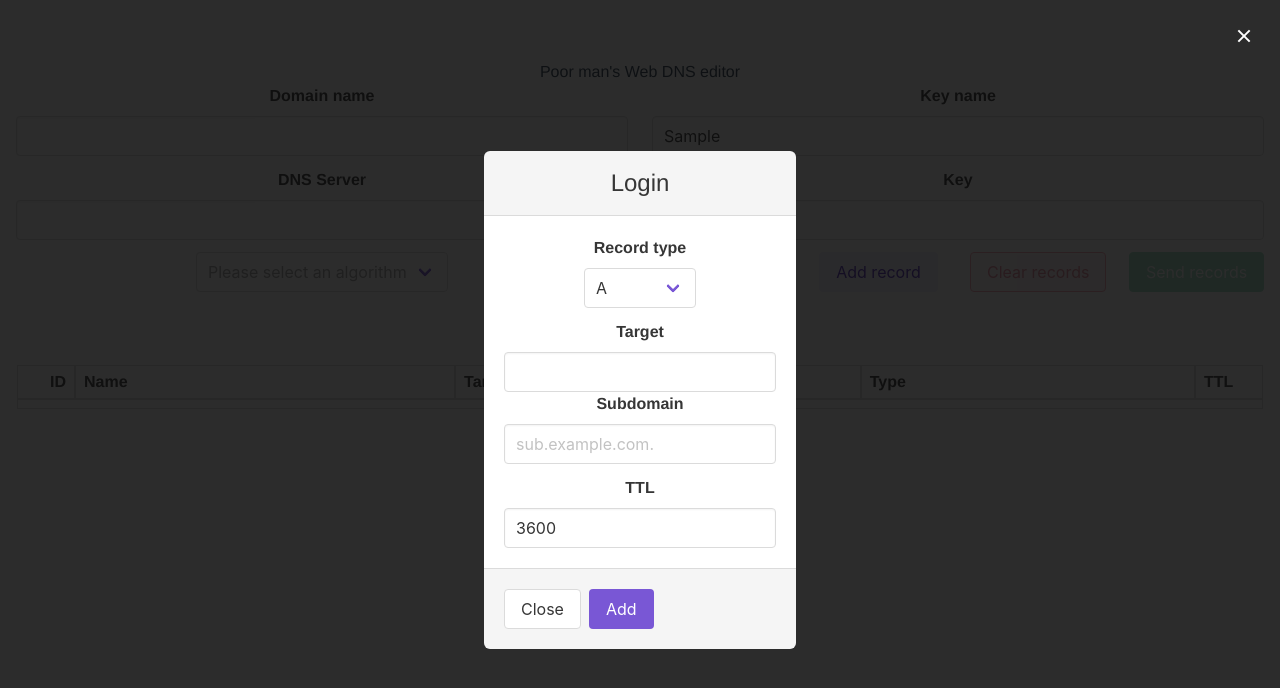
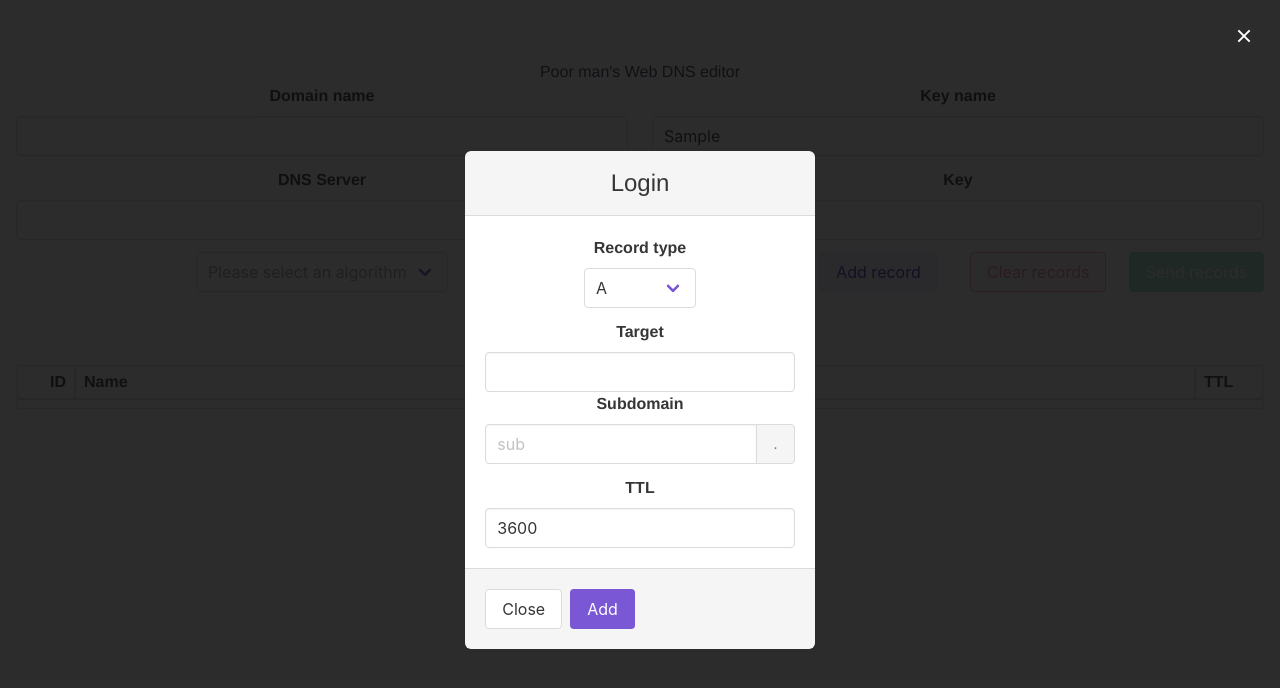
Before and after one commit to luclu7/WebDNSEditor, a Vue app: page / in a window 1280 px wide. Both pictures are taken after typing "Sample", "Sample123" into the empty fields and a click on the button "Add record". Shown: the top 688 px of the page. Built offline with nearby package versions, Linux system fonts and the light colour scheme.

Commit message:
Cname "support", you can now add a record etc

```diff
--- a/src/components/AddRecordForm.vue
+++ b/src/components/AddRecordForm.vue
@@ -5,11 +5,11 @@
     </header>
     <section class="modal-card-body">
       <b-field label="Record type">
-      <b-select v-model="typeOfRecord">
-        <option value="A">A</option>
-        <option value="AAAA">AAAA</option>
-        <option value="CNAME">CNAME</option>
-      </b-select>
+        <b-select v-model="typeOfRecord">
+          <option value="A">A</option>
+          <option value="AAAA">AAAA</option>
+          <option value="CNAME">CNAME</option>
+        </b-select>
       </b-field>
 
       <div>
@@ -20,17 +20,17 @@
         </b-field>
       </div>
 
+
       <b-field label="Subdomain">
-        <b-input
-            v-model="subdomain"
-            :value="subdomain"
-            placeholder="sub.example.com."
-            required>
-        </b-input>
+        <b-input v-model="subdomain" :value="subdomain" placeholder="sub" expanded></b-input>
+        <p class="control">
+          <span class="button is-static">.{{ domain }}</span>
+        </p>
       </b-field>
 
       <b-field label="TTL">
         <b-input v-model="TTL"
+                 required
                  type="number">
 
         </b-input>
@@ -47,7 +47,9 @@
 <script>
 export default {
   name: "AddRecordForm",
-props: ['email', 'password'],
+  props: {
+    domain: String
+  },
   data() {
     let target, subdomain;
     return {
@@ -59,7 +61,7 @@ props: ['email', 'password'],
   },
   methods: {
     sendData: function () {
-      this.$emit('sendNewRecord', [this.subdomain,this.target,this.typeOfRecord,this.TTL])
+      this.$emit('sendNewRecord', [this.subdomain+"."+this.domain,this.target,this.typeOfRecord,this.TTL])
     }
   },
   change: {
--- a/src/views/WebDNSEditor.vue
+++ b/src/views/WebDNSEditor.vue
@@ -49,7 +49,7 @@
                 aria-role="dialog"
                 aria-modal>
               <template #default="props">
-                <AddRecordForm @sendNewRecord="addNewRecord" v-bind="formProps" @close="props.close"></AddRecordForm>
+                <AddRecordForm @sendNewRecord="addNewRecord" v-bind="formProps" :domain="domain" @close="props.close"></AddRecordForm>
               </template>
             </b-modal>
 
@@ -85,7 +85,7 @@
       <b-table-column field="name" label="Name" v-slot="props">
         {{ props.row.name }}
       </b-table-column>
-      <b-table-column field="target" label="Target" v-slot="props">
+      <b-table-column field="target" label="Target" v-slot="props" width="80">
         {{ props.row.target }}
       </b-table-column>
       <b-table-column field="type" label="Type" v-slot="props">
@@ -150,7 +150,7 @@ export default {
 
           let rtarget = "element." + recordAjusted;
           let recordTarget = eval(rtarget);
-
+          console.log(recordAjusted)
           switch (recordAjusted) {
             case "Soa":
               recordTarget = "NS: "+element.Ns
@@ -159,7 +159,9 @@ export default {
               recordTarget += "| Refresh: "+ element.Refresh;
               recordTarget += "| MinTTL: "+ element.Minttl;
               recordTarget += "| Retry: "+ element.Retry;
-
+              break
+            case "Cname":
+              recordTarget = element.Target
               break
             default:
               break
```
